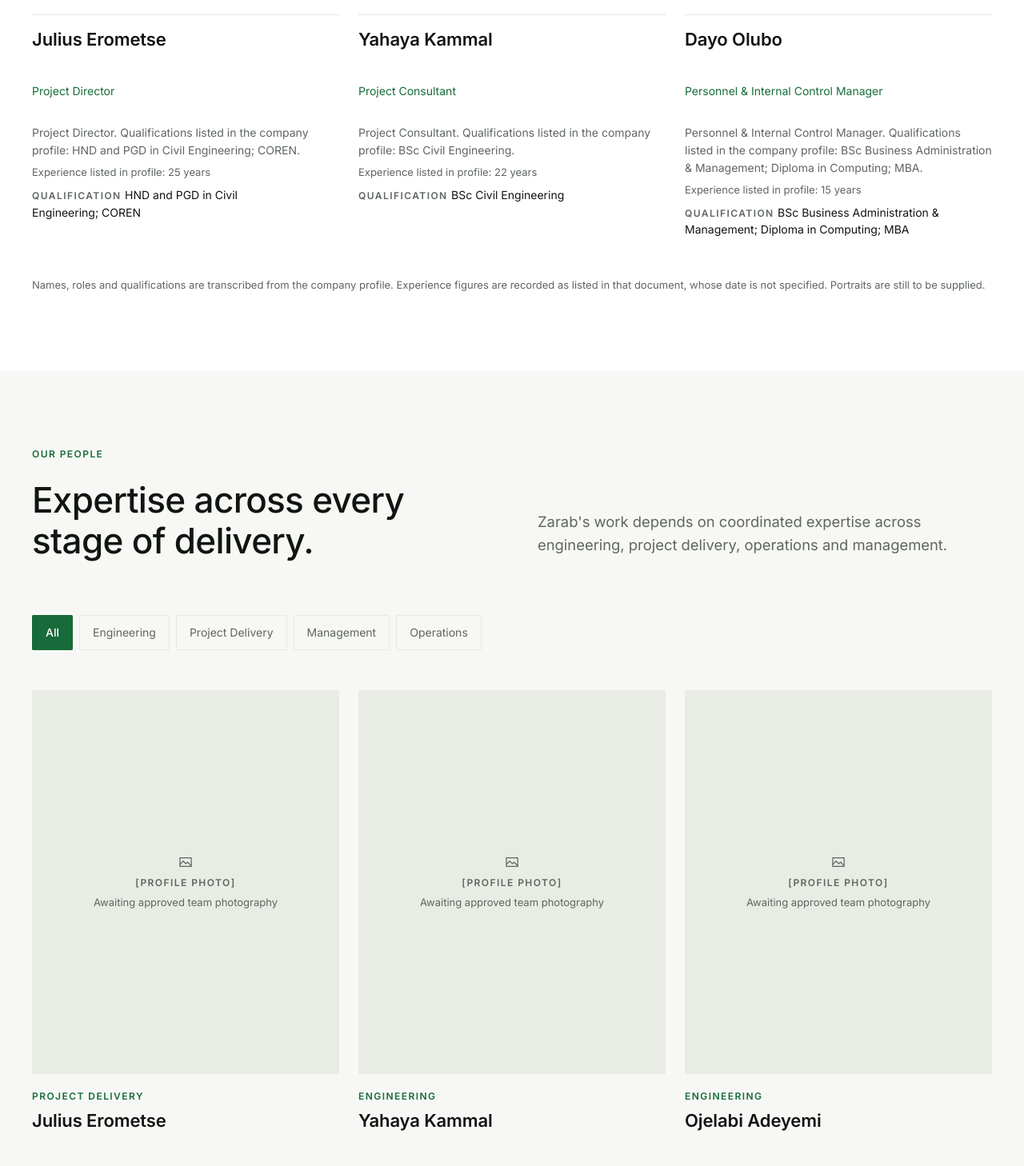
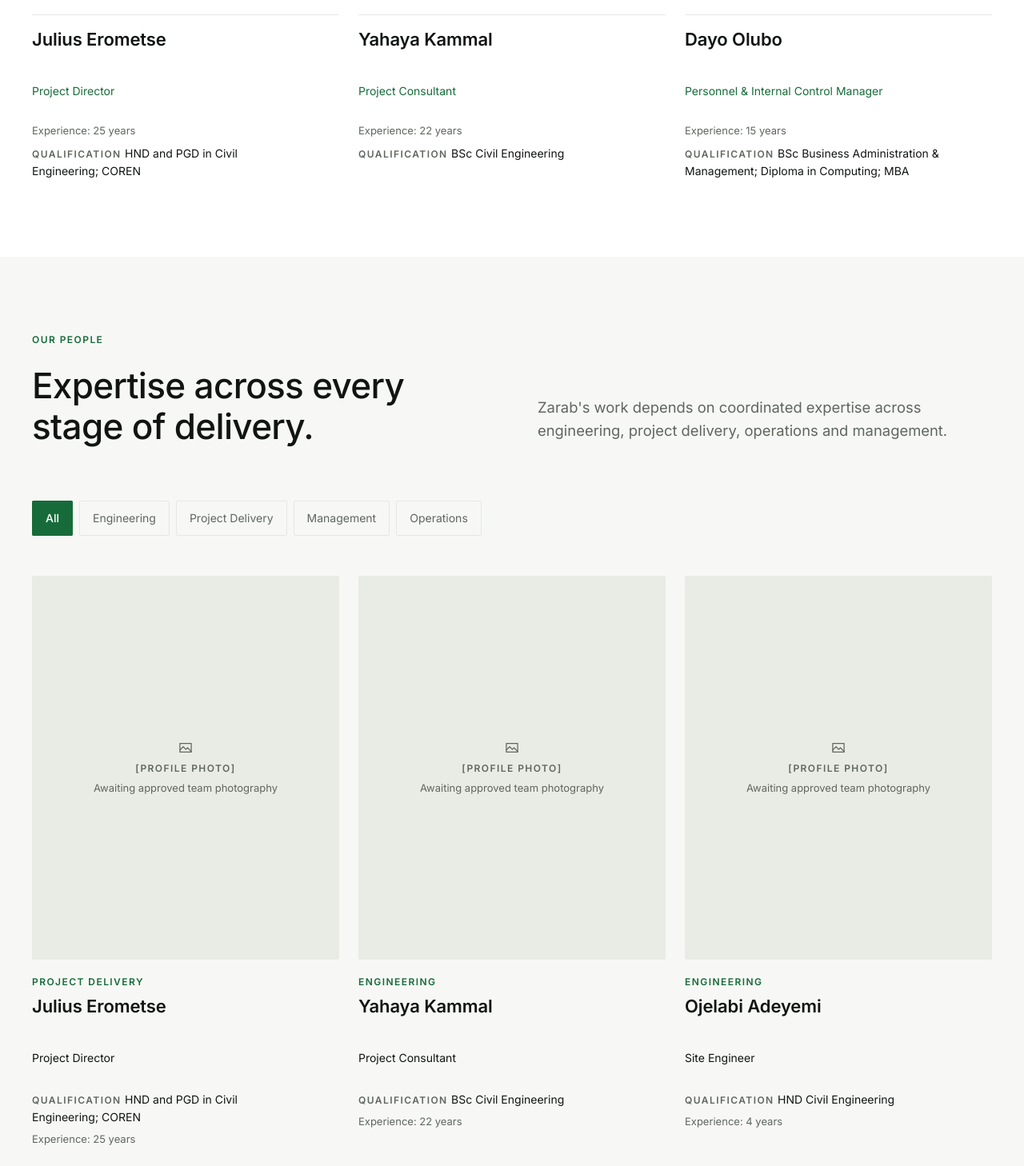
Before and after one commit to Mkay2231/zarab-construction, a React (Vite) app: page /team in a window 1280 px wide. Shown: the part 2265-3723 px from the top of the page at 80% size. Built offline with nearby package versions, Linux system fonts and the light colour scheme.

Commit message:
Present extracted company information without source commentary

```diff
--- a/src/components/TeamCard/TeamCard.jsx
+++ b/src/components/TeamCard/TeamCard.jsx
@@ -16,8 +16,9 @@
         {showDepartment && <p className="t-label green">{member.department ?? '[DEPARTMENT]'}</p>}
         <h3 className="t-h3 team-card__name">{member.name}</h3>
         <p className="t-body-s">{member.role}</p>
-        {showBio && <p className="t-body-s">{member.bio}</p>}
-        {showBio && member.experienceInProfile != null && <p className="t-caption muted">Experience listed in profile: {member.experienceInProfile} years</p>}
+        {showBio && member.bio && <p className="t-body-s">{member.bio}</p>}
+        {showBio && member.qualification && <p className="t-body-s"><span className="t-label muted">Qualification </span>{member.qualification}</p>}
+        {showBio && member.experienceInProfile != null && <p className="t-caption muted">Experience: {member.experienceInProfile} years</p>}
         {member.profileUrl && (
           <a href={member.profileUrl} className="team-card__link nudge-host">
             View Profile <Icon name="arrowRight" size={20} className="nudge-arrow" />
@@ -39,8 +40,8 @@
         )}
         <h3 className={primary ? 't-display-m leader-card__name' : 't-h3 leader-card__name'}>{member.name}</h3>
         <p className={primary ? 't-body-l green' : 't-body-s green'}>{member.role}</p>
-        <p className={`placeholder ${primary ? 't-body-l' : 't-body-s'}`}>{member.bio}</p>
-        {member.experienceInProfile != null && <p className="t-caption muted">Experience listed in profile: {member.experienceInProfile} years</p>}
+        {member.bio && <p className={primary ? 't-body-l' : 't-body-s'}>{member.bio}</p>}
+        {member.experienceInProfile != null && <p className="t-caption muted">Experience: {member.experienceInProfile} years</p>}
         {member.qualification && <p className="t-body-s"><span className="t-label muted">Qualification </span>{member.qualification}</p>}
         {member.linkedin && (
           <a href={member.linkedin} className="leader-card__social nudge-host" target="_blank" rel="noopener noreferrer">
--- a/src/data/about.js
+++ b/src/data/about.js
@@ -20,7 +20,7 @@
   { number: '01', title: 'Quality', text: 'Our quality policy places workmanship, timely completion and cost efficiency at the centre of delivery, supported by systematic procedures and regular review.' },
   { number: '02', title: 'Safety', text: 'We prioritize the health and wellbeing of workers through hazard identification, appropriate protective equipment, training and welfare provisions.' },
   { number: '03', title: 'Client Support', text: 'A dedicated client support team attends to client needs, while our quality approach addresses the requirements of each contract.' },
-  { number: '04', title: 'Professional Expertise', text: 'Our profile brings together civil engineers, quantity surveyors, builders, mechanical engineers, architects, estate surveyors and designers.' },
+  { number: '04', title: 'Professional Expertise', text: 'Our team brings together civil engineers, quantity surveyors, builders, mechanical engineers, architects, estate surveyors and designers.' },
 ];
 
 export const aboutFacts = stats;
--- a/src/data/company.js
+++ b/src/data/company.js
@@ -32,8 +32,8 @@
 export const stats = [
   { value: '2008', label: 'Year Incorporated' },
   { value: 'RC 756052', label: 'Company Registration' },
-  { value: '12', label: 'Technical Staff Listed in Profile' },
-  { value: '4', label: 'Administrative Staff Listed in Profile' },
+  { value: '12', label: 'Technical Staff' },
+  { value: '4', label: 'Administrative Staff' },
 ];
 
 export const navLinks = [
--- a/src/data/services.js
+++ b/src/data/services.js
@@ -12,7 +12,7 @@
     id: 'bridge-construction', number: '02', title: 'Bridge Construction', icon: 'bridge',
     short: 'Bridge design and construction as part of road networks and city infrastructure.',
     description: 'Zarab provides bridge design and construction within its civil engineering and infrastructure scope.',
-    scope: 'The company profile lists roads and bridges alongside other city infrastructure, flood control, underwater services and erosion control.',
+    scope: 'We design and construct roads, bridges and city infrastructure, with services in flood control, underwater works and erosion control.',
     capabilities: ['Bridge design', 'Bridge construction', 'Related civil infrastructure'],
     imageLabel: '[BRIDGE CONSTRUCTION IMAGE]',
   },
@@ -30,7 +30,7 @@
     blocks: [
       { title: 'Water Infrastructure', text: 'Design and construction of dams and water-retaining structures, with water resources, treatment, storage, pumping and distribution services.' },
       { title: 'Electrical Engineering', text: 'Design and construction of power transmission lines, substations, hydroelectric power stations, pump stations and rural electrification infrastructure.' },
-      { title: 'Mechanical Engineering', text: 'Steel tank fabrication, maintenance works, and onshore and offshore services. The company profile also lists oil pipelines within its engineering scope.' },
+      { title: 'Mechanical Engineering', text: 'Steel tank fabrication, maintenance works, and onshore and offshore services. Our engineering scope also includes oil pipelines.' },
     ],
     imageLabel: '[INFRASTRUCTURE PROJECT IMAGE]',
   },
--- a/src/data/team.js
+++ b/src/data/team.js
@@ -4,7 +4,7 @@
 
 const member = (id, name, role, department, qualification, experienceInProfile) => ({
   id, name, role, department, qualification, experienceInProfile,
-  bio: qualification ? role + '. Qualifications listed in the company profile: ' + qualification + '.' : 'Managing Director, named in the company’s quality, health, environmental and community responsibility policies.',
+  bio: qualification ? null : 'Leads Zarab’s commitment to quality, employee wellbeing, environmental protection and community responsibility.',
   photo: null, profileUrl: null, linkedin: null,
 });
 
--- a/src/pages/About.jsx
+++ b/src/pages/About.jsx
@@ -98,7 +98,7 @@
             </Reveal>
             <div className="mv__meta">
               <span className={`t-label ${p.key === 'mission' ? 'accent-yellow' : 'green'}`}>{p.n}</span>
-              <span className="t-caption muted">From the {company.shortName} company profile</span>
+
             </div>
           </div>
         ))}
@@ -141,7 +141,7 @@
         <div className="container">
           <div className="head-row">
             <SectionLabel as="h2" id="facts-title">At a glance</SectionLabel>
-            <p className="placeholder-note">Registration details and staff listings from the supplied company profile.</p>
+
           </div>
           <Stagger className="stats-grid">
             {aboutFacts.map((s) => <RevealItem key={s.label}><StatItem value={s.value} label={s.label} /></RevealItem>)}
--- a/src/pages/Home.jsx
+++ b/src/pages/Home.jsx
@@ -124,7 +124,7 @@
       {/* 01.5 Why Zarab */}
       <section className="section section--ink on-dark" aria-labelledby="why-title">
         <div className="container">
-          <SectionHead id="why-title" theme="dark" label="Why Zarab" title="Built around quality, responsibility and execution." note="Our company profile sets out commitments to quality, worker wellbeing, client support and professional expertise." />
+          <SectionHead id="why-title" theme="dark" label="Why Zarab" title="Built around quality, responsibility and execution." note="We are committed to quality, worker wellbeing, client support and professional expertise." />
           <Stagger as="ol" className="principles">
             {principles.map((p) => (
               <RevealItem as="li" key={p.number} className="principle">
@@ -143,7 +143,7 @@
           <Stagger className="stats-grid">
             {stats.map((s) => <RevealItem key={s.label}><StatItem value={s.value} label={s.label} /></RevealItem>)}
           </Stagger>
-          <p className="placeholder-note stats-note">Company registration and staff listings are drawn from the supplied profile; staff counts describe that document.</p>
+
         </div>
       </section>
 
--- a/src/pages/Team.jsx
+++ b/src/pages/Team.jsx
@@ -69,9 +69,7 @@
               {supporting.map((m) => <RevealItem key={m.id}><LeadershipCard member={m} /></RevealItem>)}
             </Stagger>
           </div>
-          <p className="placeholder-note" style={{ marginTop: 'var(--space-48)' }}>
-            Names, roles and qualifications are transcribed from the company profile. Experience figures are recorded as listed in that document, whose date is not specified. Portraits are still to be supplied.
-          </p>
+
         </div>
       </section>
 
```
Also changed, not shown: src/pages/Services.jsx (+5 -5 lines).
